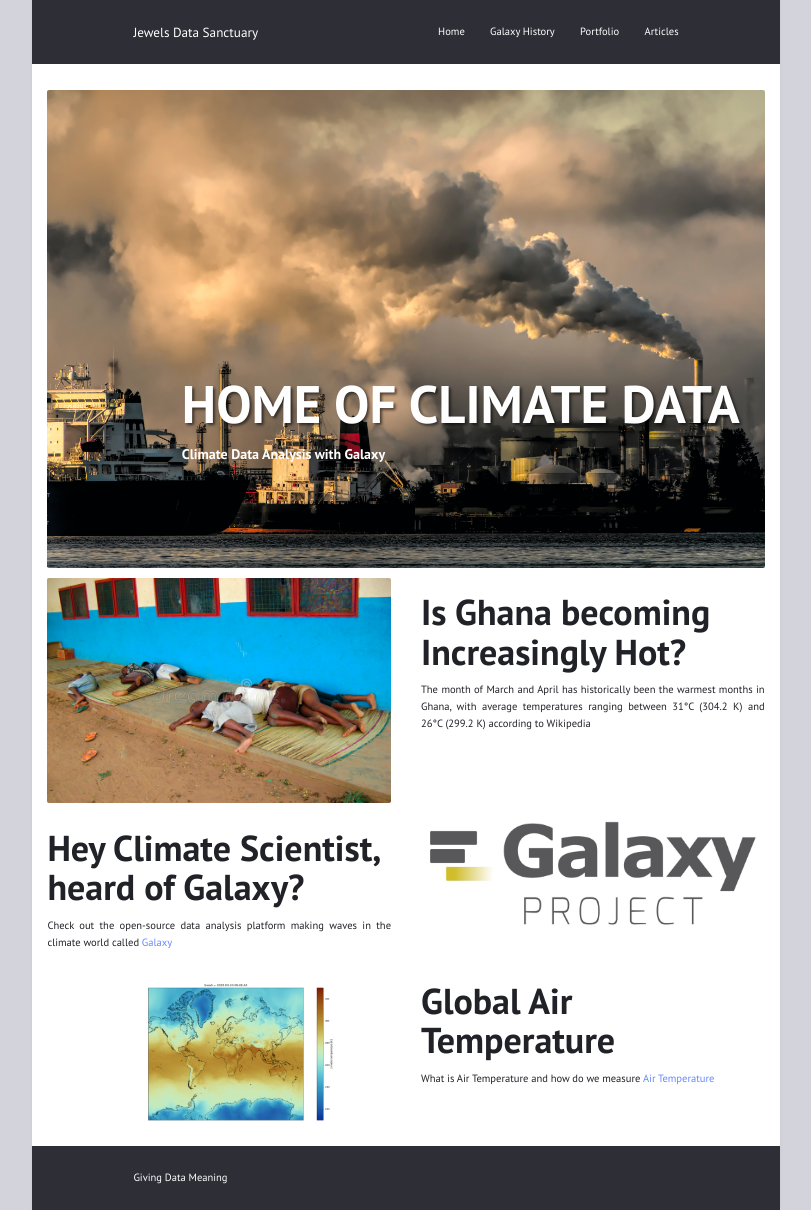
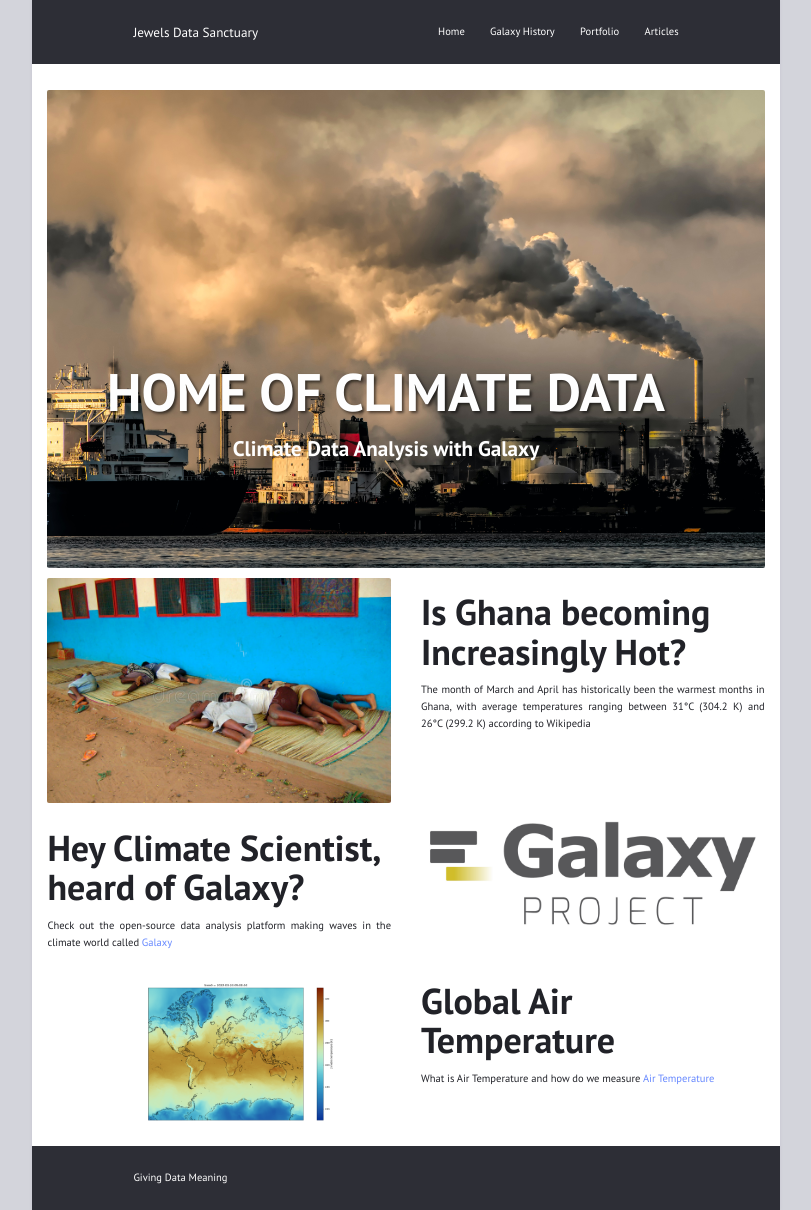
Before and after one commit to DataRockMyWorld/DataRockMyWorld.github.io, a Jekyll site: the page built from index.html, in a window 1280 px wide. Shown: the whole page, without its empty margins (234-1045 px from the left). Built offline with Jekyll 4.4.1, drawn with Linux system fonts in a browser that asks for light colours.

Commit message:
Update styles.css

```diff
--- a/assets/css/styles.css
+++ b/assets/css/styles.css
@@ -1,7 +1,7 @@
 .banner-wrapper{
   position: absolute;
   bottom: 20%;
-  left: 20%;
+  left: 10%;
   text-align: center;
   color: #FEFEFE;
 
@@ -10,9 +10,11 @@
 .banner-title{
   text-shadow: 2px 2px 3px rgb(0 0 0 / 60%);
   font-size: 5em;
+  text-align: center;
 }
 
 .banner-text{
-  font-size: 14px;
-  font-weight: bold;
+    font-size: 2em;
+    font-weight: bold;
+    text-align: center;
 }
```
